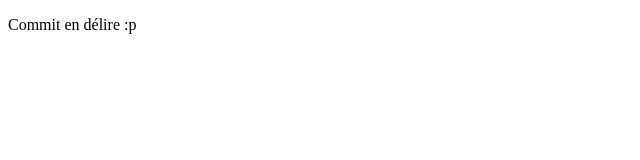
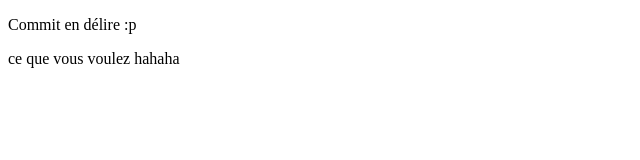
Before and after one commit to HamidiAmine06/commit-madness, a plain HTML site: page index.html in a window 1280 px wide. Shown: the whole page, without its empty margins (0-640 px from the left). Drawn offline with Linux system fonts and the light colour scheme.

Commit message:
added hahaha to readme and index.html

```diff
--- a/index.html
+++ b/index.html
@@ -7,5 +7,6 @@
 </head>
 <body>
     <p>Commit en délire :p</p>
+    <p>ce que vous voulez hahaha</p>
 </body>
 </html>
```
Also changed, not shown: 1 other file.
